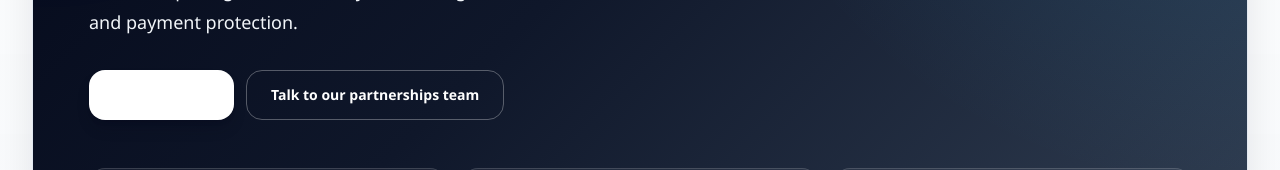
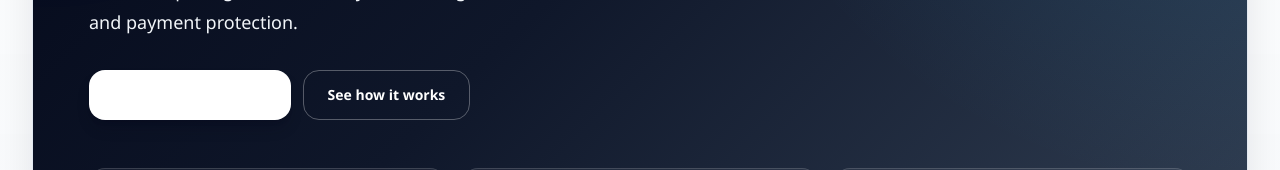
Before and after one commit to nomonxon32-cpu/zentrip, a Next.js app: page /host in a window 1280 px wide. Shown: the part 546-716 px from the top of the page. Built offline with nearby package versions, Linux system fonts and the light colour scheme; no server answers.

Commit message:
Switch booking flow to cash payment only

```diff
--- a/src/app/host/page.tsx
+++ b/src/app/host/page.tsx
@@ -11,8 +11,9 @@ export const dynamic = "force-dynamic";
 export default async function HostLandingPage() {
   const [user, locale] = await Promise.all([getCurrentUser(), getCurrentLocale()]);
   const content = getHostContent(locale);
-  const primaryHref =
-    user?.role === Role.OWNER ? "/dashboard/owner/listings/new" : "/register?role=OWNER";
+  const isOwner = user?.role === Role.OWNER;
+  const primaryHref = isOwner ? "/dashboard/owner/listings/new" : "/register?role=OWNER";
+  const primaryCtaLabel = isOwner ? content.ctaOwnerPrimary : content.ctaGuestPrimary;
 
   return (
     <div className="space-y-20 pb-24">
@@ -27,16 +28,16 @@ export default async function HostLandingPage() {
               {content.title}
             </h1>
             <p className="mt-5 max-w-2xl text-base leading-8 text-slate-100 sm:text-lg">{content.subtitle}</p>
-            <div className="mt-8 flex flex-wrap gap-3">
+            <div className="mt-8 flex flex-col gap-3 sm:flex-row sm:flex-wrap">
               <Link
                 href={primaryHref}
-                className="inline-flex items-center justify-center rounded-2xl bg-white px-6 py-3.5 text-sm font-bold text-slate-950 shadow-lg shadow-slate-950/20 transition hover:bg-slate-100"
+                className="inline-flex w-full items-center justify-center rounded-2xl bg-white px-6 py-3.5 text-sm font-bold text-slate-950 shadow-lg shadow-slate-950/20 transition hover:bg-slate-100 sm:w-auto"
               >
-                {content.primaryCta}
+                {primaryCtaLabel}
               </Link>
               <Link
                 href="#how-it-works"
-                className="inline-flex items-center justify-center rounded-2xl border border-white/30 px-6 py-3.5 text-sm font-bold text-white transition hover:bg-white/10"
+                className="inline-flex w-full items-center justify-center rounded-2xl border border-white/30 px-6 py-3.5 text-sm font-bold text-white transition hover:bg-white/10 sm:w-auto"
               >
                 {content.secondaryCta}
               </Link>
@@ -135,9 +136,9 @@ export default async function HostLandingPage() {
           <p className="max-w-xl text-slate-200">{content.finalSubtitle}</p>
           <Link
             href={primaryHref}
-            className="inline-flex items-center justify-center rounded-2xl bg-white px-7 py-3.5 text-sm font-bold text-slate-950 shadow-lg transition hover:bg-slate-100"
+            className="inline-flex w-full items-center justify-center rounded-2xl bg-white px-7 py-3.5 text-sm font-bold text-slate-950 shadow-lg transition hover:bg-slate-100 sm:w-auto"
           >
-            {content.finalCta}
+            {primaryCtaLabel}
           </Link>
         </div>
       </section>
--- a/src/components/date-range-picker.tsx
+++ b/src/components/date-range-picker.tsx
@@ -1,6 +1,6 @@
 "use client";
 
-import { useEffect, useMemo, useState } from "react";
+import { useEffect, useMemo, useRef, useState } from "react";
 import {
   addMonths,
   differenceInCalendarDays,
@@ -48,12 +48,20 @@ export function DateRangePicker({
   });
   const [currentMonth, setCurrentMonth] = useState<Date>(startOfMonth(initialFrom ?? today));
 
+  // Keep the latest onChange in a ref so the effect below only re-runs when the
+  // selected range actually changes. Depending on `onChange` directly would loop
+  // forever whenever a parent passes an inline callback (e.g. the checkout form).
+  const onChangeRef = useRef(onChange);
   useEffect(() => {
-    onChange?.({
+    onChangeRef.current = onChange;
+  });
+
+  useEffect(() => {
+    onChangeRef.current?.({
       startDate: range.from ? format(range.from, "yyyy-MM-dd") : undefined,
       endDate: range.to ? format(range.to, "yyyy-MM-dd") : undefined,
     });
-  }, [onChange, range]);
+  }, [range]);
 
   const monthDays = useMemo(
     () =>
--- a/src/components/forms/checkout-form.tsx
+++ b/src/components/forms/checkout-form.tsx
@@ -178,15 +178,14 @@ export function CheckoutForm({
             body: JSON.stringify(payload),
           });
           const payloadJson = (await response.json()) as { error?: string; bookingId?: string };
-          if (!response.ok) {
-            throw new Error(payloadJson.error ?? labels.paymentFailed);
+          if (!response.ok || !payloadJson.bookingId) {
+            throw new Error(payloadJson.error ?? labels.bookingFailed);
           }
 
-          toast.success(labels.bookingRequested);
+          toast.success(labels.bookingRequestSent);
           router.push(`/booking-confirmed/${payloadJson.bookingId}`);
-          router.refresh();
         } catch (error) {
-          toast.error(error instanceof Error ? error.message : labels.paymentFailed);
+          toast.error(error instanceof Error ? error.message : labels.bookingFailed);
         } finally {
           setIsSubmitting(false);
         }
--- a/src/lib/i18n-dictionary.ts
+++ b/src/lib/i18n-dictionary.ts
@@ -258,8 +258,8 @@ export const dictionaries = {
     priceBreakdown: "Price breakdown",
     platformServiceFee: "Platform service fee (12%)",
     deliveryFee: "Delivery fee",
-    refundableDepositHold: "Refundable deposit hold",
-    totalPayable: "Total payable",
+    refundableDepositHold: "Refundable deposit (due at pickup)",
+    totalPayable: "Estimated total",
     daysLabel: "days",
     kycPageTitle: "Verification center",
     kycPageDescription:
@@ -332,6 +332,7 @@ export const dictionaries = {
     carBooked: "Your car has been booked",
     carBookedBody: "Payment will be made in cash at pickup.",
     safeTrips: "Safe trips!",
+    bookingFailed: "We couldn't create the booking. Please try again.",
   },
   uz: {
     appName: APP_NAME,
@@ -573,8 +574,8 @@ export const dictionaries = {
     priceBreakdown: "Narx tafsiloti",
     platformServiceFee: "Platforma xizmati (12%)",
     deliveryFee: "Yetkazib berish narxi",
-    refundableDepositHold: "Qaytariladigan depozit blokirovkasi",
-    totalPayable: "Jami to'lov",
+    refundableDepositHold: "Qaytariladigan depozit (olishda)",
+    totalPayable: "Taxminiy jami",
     daysLabel: "kun",
     kycPageTitle: "Tasdiqlash markazi",
     kycPageDescription:
@@ -647,6 +648,7 @@ export const dictionaries = {
     carBooked: "Avtomobilingiz band qilindi",
     carBookedBody: "To'lov olish vaqtida naqd amalga oshiriladi.",
     safeTrips: "Xayrli safar!",
+    bookingFailed: "Bronni yaratib bo'lmadi. Iltimos, qayta urinib ko'ring.",
   },
   ru: {
     appName: APP_NAME,
@@ -888,8 +890,8 @@ export const dictionaries = {
     priceBreakdown: "Разбивка цены",
     platformServiceFee: "Сервисный сбор платформы (12%)",
     deliveryFee: "Стоимость доставки",
-    refundableDepositHold: "Возвратный депозит",
-    totalPayable: "Итого к оплате",
+    refundableDepositHold: "Возвратный депозит (при получении)",
+    totalPayable: "Предварительный итог",
     daysLabel: "дней",
     kycPageTitle: "Центр проверки",
     kycPageDescription:
@@ -962,6 +964,7 @@ export const dictionaries = {
     carBooked: "Ваш автомобиль забронирован",
     carBookedBody: "Оплата будет произведена наличными при получении.",
     safeTrips: "Счастливого пути!",
+    bookingFailed: "Не удалось создать бронирование. Попробуйте ещё раз.",
   },
 } as const;
 
--- a/src/lib/marketing.ts
+++ b/src/lib/marketing.ts
@@ -50,6 +50,8 @@ export type HostContent = {
   subtitle: string;
   primaryCta: string;
   secondaryCta: string;
+  ctaGuestPrimary: string;
+  ctaOwnerPrimary: string;
   stats: StatItem[];
   benefitsTitle: string;
   benefits: FeatureItem[];
@@ -103,8 +105,10 @@ const host: Record<Locale, HostContent> = {
     title: "Turn your fleet into a steady stream of verified bookings",
     subtitle:
       "List your cars on Zentrip and reach renters across Uzbekistan. You keep full control of pricing and availability — we bring the demand, verified customers, and payment protection.",
-    primaryCta: "List your fleet",
-    secondaryCta: "Talk to our partnerships team",
+    primaryCta: "List your car",
+    secondaryCta: "See how it works",
+    ctaGuestPrimary: "Create owner account",
+    ctaOwnerPrimary: "Add your first car",
     stats: [
       { value: `${feePct}%`, label: "Flat platform fee — no signup or monthly cost" },
       { value: "24h", label: "Typical listing review turnaround" },
@@ -190,8 +194,10 @@ const host: Record<Locale, HostContent> = {
     title: "Avtoparkingizni tasdiqlangan bronlarning barqaror oqimiga aylantiring",
     subtitle:
       "Avtomobillaringizni Zentrip'ga joylashtiring va butun O'zbekiston bo'ylab ijarachilarga yeting. Narx va mavjudlik to'liq sizning nazoratingizda — biz talab, tasdiqlangan mijozlar va to'lov himoyasini olib kelamiz.",
-    primaryCta: "Avtoparkni joylashtirish",
-    secondaryCta: "Hamkorlik jamoasi bilan bog'lanish",
+    primaryCta: "Avtomobilingizni joylashtiring",
+    secondaryCta: "Qanday ishlashini ko'rish",
+    ctaGuestPrimary: "Egasi akkauntini yaratish",
+    ctaOwnerPrimary: "Birinchi avtomobilni qo'shish",
     stats: [
       { value: `${feePct}%`, label: "Belgilangan platforma to'lovi — ro'yxat yoki oylik to'lovsiz" },
       { value: "24 soat", label: "E'lonni ko'rib chiqishning odatiy muddati" },
@@ -277,8 +283,10 @@ const host: Record<Locale, HostContent> = {
     title: "Превратите свой автопарк в стабильный поток проверенных бронирований",
     subtitle:
       "Разместите свои авто на Zentrip и охватите арендаторов по всему Узбекистану. Цены и доступность полностью под вашим контролем — мы приводим спрос, проверенных клиентов и защиту платежей.",
-    primaryCta: "Разместить автопарк",
-    secondaryCta: "Связаться с командой партнёрств",
+    primaryCta: "Разместить автомобиль",
+    secondaryCta: "Как это работает",
+    ctaGuestPrimary: "Создать аккаунт владельца",
+    ctaOwnerPrimary: "Добавить первый автомобиль",
     stats: [
       { value: `${feePct}%`, label: "Фиксированная комиссия — без платы за регистрацию и абонентской платы" },
       { value: "24 ч", label: "Обычный срок проверки объявления" },
```
Also changed, not shown: .claude/launch.json (added).
